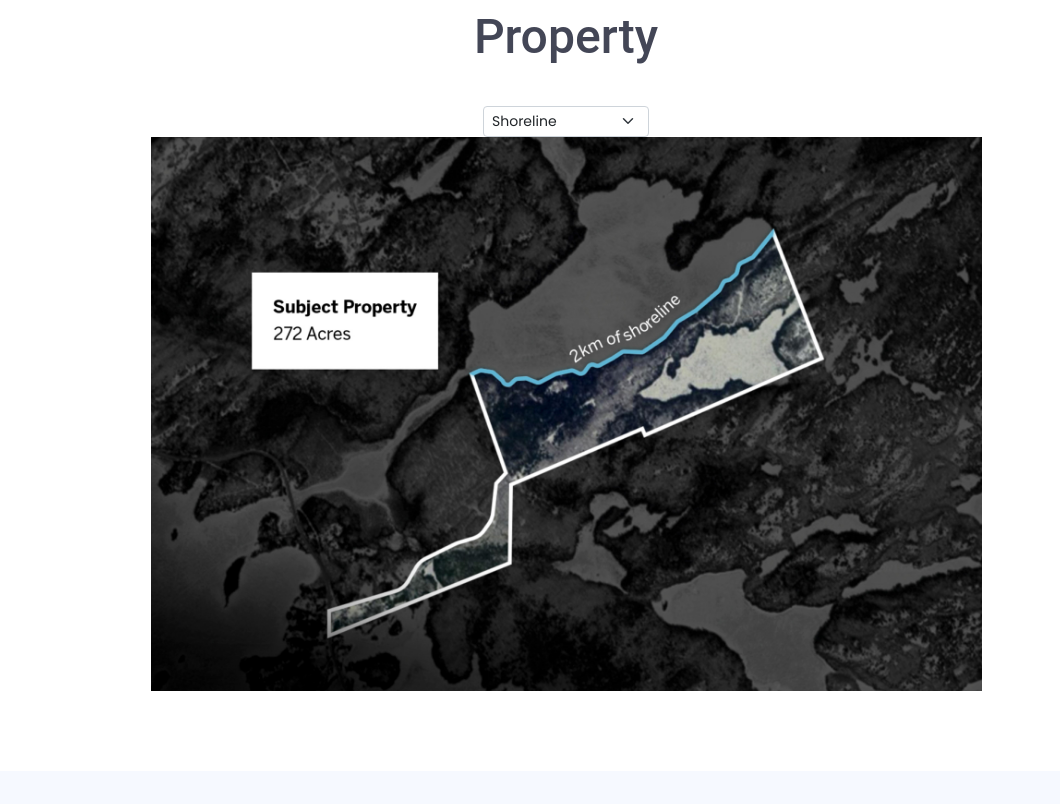
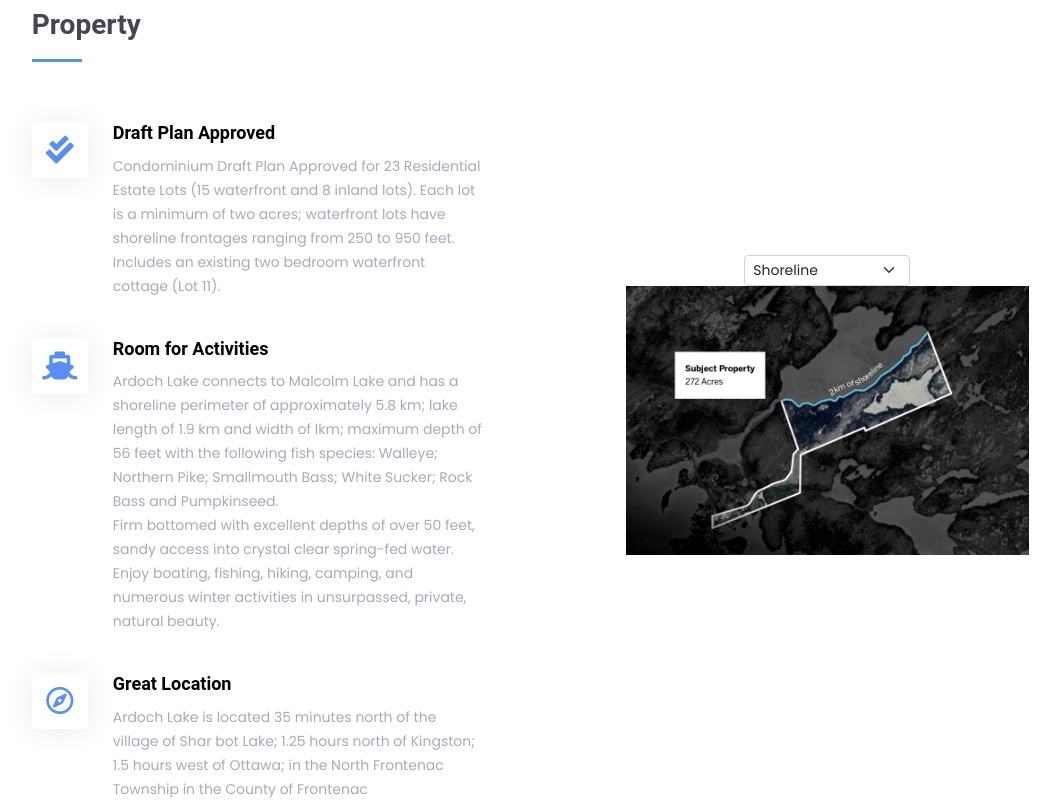
Before and after one commit to justicedundas/justicedundas.github.io, a plain HTML site: page index.html in a window 1280 px wide. Shown: the part 1680-2484 px from the top of the page, without its empty margins (74-1134 px from the left). Drawn offline with nearby package versions, Linux system fonts and the light colour scheme.

Commit message:
updated property section

```diff
--- a/assets/css/styles.css
+++ b/assets/css/styles.css
@@ -86,7 +86,6 @@ header.home-hero video {
     right: 0;
     bottom: 0;
     left: 0;
-    /* z-index: -1; */
 }
 
 img#heroImage {
@@ -176,15 +175,79 @@ img#heroImage {
 # Property Section
 ------------------------------------------------*/
 
-.property h3 {
+/* .property h3 {
     font-size: 3em;
     color: var(--color-secondary);
     margin-bottom: 20px;
     padding-bottom: 20px;
     text-align: center;
+} */
 
+.property h3 {
+    font-size: 28px;
+    font-weight: 700;
+    color: var(--color-secondary);
+    margin-bottom: 20px;
+    padding-bottom: 20px;
+    position: relative;
 }
 
+.property h3:after {
+    content: "";
+    position: absolute;
+    display: block;
+    width: 50px;
+    height: 3px;
+    background: var(--color-primary);
+    left: 0;
+    bottom: 0;
+}
+
+.property .icon-box {
+    margin-top: 40px;
+}
+
+.property .icon-box i {
+    display: flex;
+    align-items: center;
+    justify-content: center;
+    color: var(--color-primary);
+    margin-right: 25px;
+    font-size: 28px;
+    width: 56px;
+    height: 56px;
+    border-radius: 4px;
+    line-height: 0;
+    box-shadow: 0px 2px 30px rgb(0 0 0 / 8%);
+    background-color: #fff;
+    /* transition: 0.3s; */
+}
+
+.property .icon-box:hover i {
+    background-color: var(--color-primary);
+    color: #fff;
+}
+
+.property .icon-box h4 {
+    font-weight: 700;
+    margin-bottom: 10px;
+    font-size: 18px;
+}
+
+.property .icon-box h4 a {
+    color: #000000;
+    transition: 0.3s;
+}
+
+.property .icon-box h4 a:hover {
+    color: var(--color-primary);
+}
+
+.property .icon-box p {
+    line-height: 24px;
+    font-size: 14px;
+    margin-bottom: 0;
+}
 /*------------------------------------------------
 # Details Section
 ------------------------------------------------*/
--- a/index.html
+++ b/index.html
@@ -10,7 +10,8 @@
    <link href='https://fonts.googleapis.com/css?family=Poppins' rel='stylesheet'>
 
    <!-- Font Awesome Icons -->
-   <link rel="stylesheet" href="https://cdnjs.cloudflare.com/ajax/libs/font-awesome/4.7.0/css/font-awesome.min.css">
+   <!-- <link rel="stylesheet" href="https://cdnjs.cloudflare.com/ajax/libs/font-awesome/4.7.0/css/font-awesome.min.css"> -->
+   <link rel="stylesheet" href="https://use.fontawesome.com/releases/v5.10.1/css/all.css">
 
    <!-- Bootstrap import -->
    <link href="https://cdn.jsdelivr.net/npm/bootstrap@5.0.1/dist/css/bootstrap.min.css" rel="stylesheet">
@@ -109,7 +110,7 @@
                </div> <!-- End Icon Box -->
 
                <div class="icon-box d-flex position-relative">
-                  <i class="fa fa-ship flex-shrink-0"></i>
+                  <i class="fas fa-swimmer flex-shrink-0"></i>
                   <div>
                      <h4><a href="" class="stretched-link">Gorgeous Lake</a></h4>
                      <p>Firm bottomed with excellent depths of over 50 feet, sandy access into crystal clear spring-fed water. Enjoy boating, fishing, hiking, camping,  and numerous winter activities in unsurpassed, private, natural beauty.</p>
@@ -130,25 +131,55 @@
 
    <!-- Property Section-->
    <section id="property" class="property ">
-      <div class="container container-wide" >
-         <div class="row">
+      <div class="container" >
+         <div class="row justify-content-around gy-4">
+            <div class="col-lg-5 d-flex flex-column justify-content-center">
                <h3>Property</h3>
+
+               <div class="icon-box d-flex position-relative">
+                  <i class="fas fa-check-double flex-shrink-0"></i>
+                  <div>
+                     <h4><a href="" class="stretched-link">Draft Plan Approved</a></h4>
+                     <p>Condominium Draft Plan Approved for 23 Residential Estate Lots (15 waterfront and 8 inland lots).  Each lot is a minimum of two acres; waterfront lots have shoreline frontages ranging from 250 to 950 feet. Includes an existing two bedroom waterfront cottage (Lot 11).</p>
                   </div>
+               </div> <!-- End Icon Box -->
+
+               <div class="icon-box d-flex position-relative">
+                  <i class="fas fa-ship flex-shrink-0"></i>
+                  <div>
+                     <h4><a href="" class="stretched-link">Room for Activities</a></h4>
+                     <p>Ardoch Lake connects to Malcolm Lake and has a shoreline perimeter of approximately 5.8 km; lake length of 1.9 km and width of lkm;  maximum depth of 56 feet with the following fish species: Walleye; Northern Pike; Smallmouth Bass; White Sucker; Rock Bass and Pumpkinseed.</p>
+                     <p>Firm bottomed with excellent depths of over 50 feet, sandy access into crystal clear spring-fed water. Enjoy boating, fishing, hiking, camping,  and numerous winter activities in unsurpassed, private, natural beauty.</p>
+                  </div>
+               </div> <!-- End Icon Box -->
+
+               <div class="icon-box d-flex position-relative">
+                  <i class="far fa-compass flex-shrink-0"></i>
+                  <div>
+                     <h4><a href="" class="stretched-link">Great Location</a></h4>
+                     <p>Ardoch Lake is located 35 minutes north of the village of Shar bot Lake; 1.25 hours north of Kingston; 1.5 hours west of Ottawa; in the North Frontenac Township in the County of Frontenac</p>
+                  </div>
+               </div> <!-- End Icon Box -->
+            </div>
+
+            <div class="col-lg-6 d-flex flex-column justify-content-center">
                <div class="row justify-content-center">
-            <div class="col-sm-2">
+                  <div class="col-sm-4">
                      <select class="form-select form-select-sm" onChange="changeImage(this);">
                         <option value="assets/img/shoreline.jpg">Shoreline</option>
                         <option value="assets/img/lots.jpg">Lots</option>
                         <option value="assets/img/title.jpg">Title</option>
                      </select>
                   </div>
-         </div>
-      </div>
                   <div class="container container-wide">
                      <div class="row justify-content-center">
                         <div class="col-lg-9 no-padding  shadow-frame overflow-hidden">
                            <div class="img">
                               <img class="img-fluid" id="propertyImage" src="assets/img/shoreline.jpg">
+                           </div>
+                        </div>
+                     </div>
+                  </div>
                </div>
             </div>
          </div>
```
Lines whose indentation alone changed are shown as unchanged.
